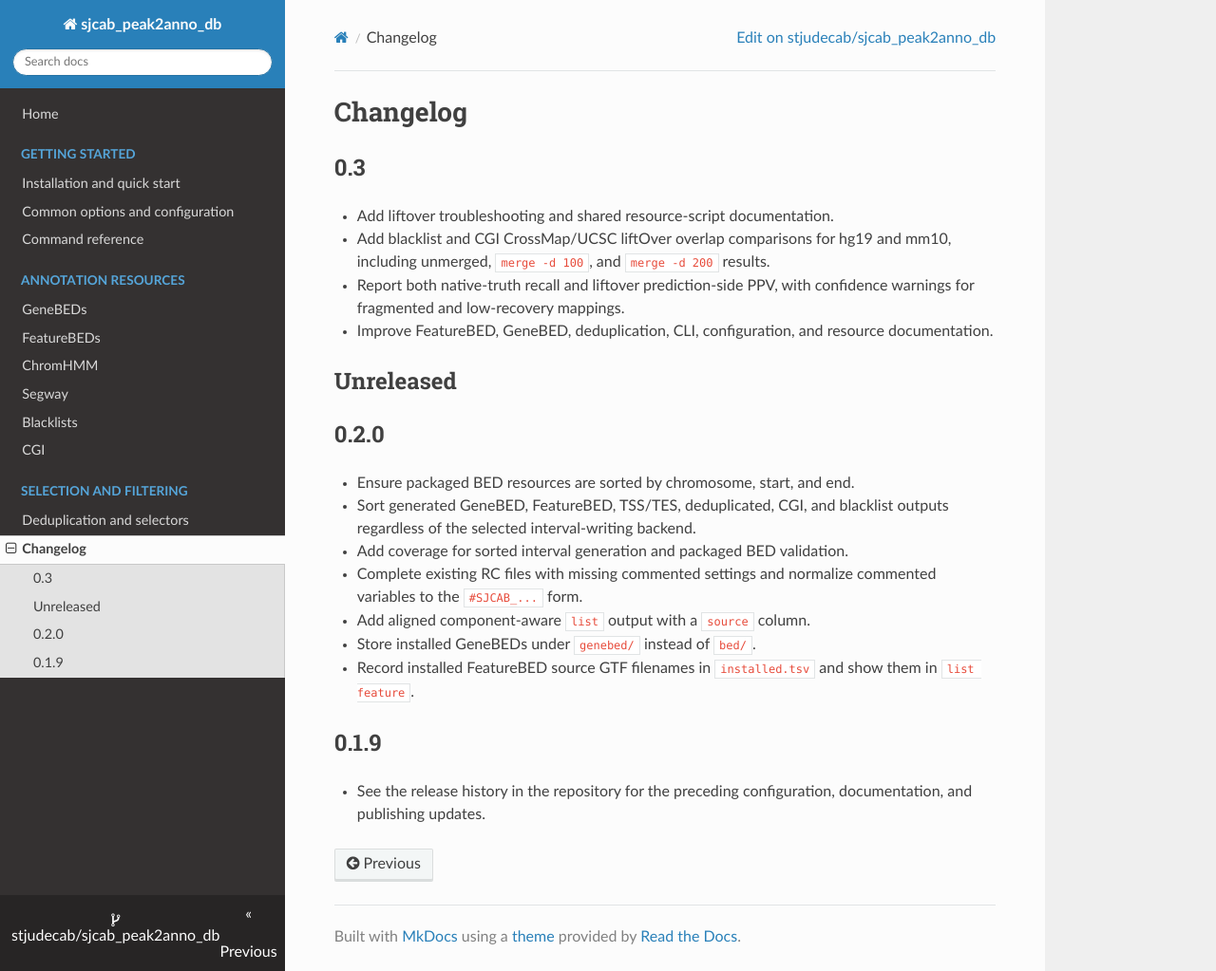
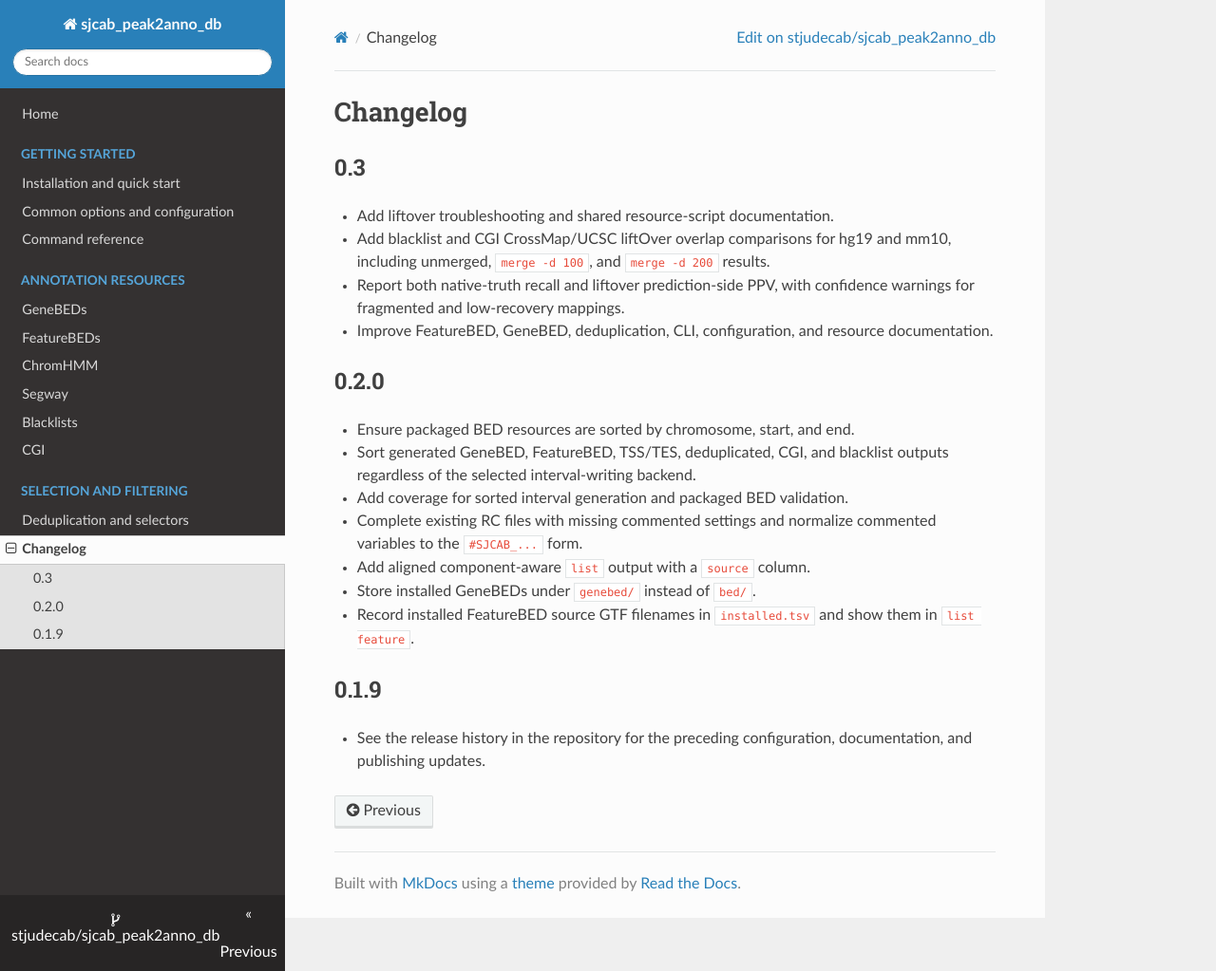
Before and after one commit to stjudecab/sjcab_peak2anno_db, an MkDocs documentation site: the page built from docs/changelog.md, in a window 1280 px wide and 1023 px high. Shown: the whole window at 95% size. Built offline with MkDocs 1.6.1, drawn with Linux system fonts in a browser that asks for light colours; nearby versions of some CDN libraries.

Commit message:
Update changelog.md

```diff
--- a/docs/changelog.md
+++ b/docs/changelog.md
@@ -9,8 +9,6 @@
   confidence warnings for fragmented and low-recovery mappings.
 - Improve FeatureBED, GeneBED, deduplication, CLI, configuration, and resource
   documentation.
-
-## Unreleased
 
 ## 0.2.0
 
```
